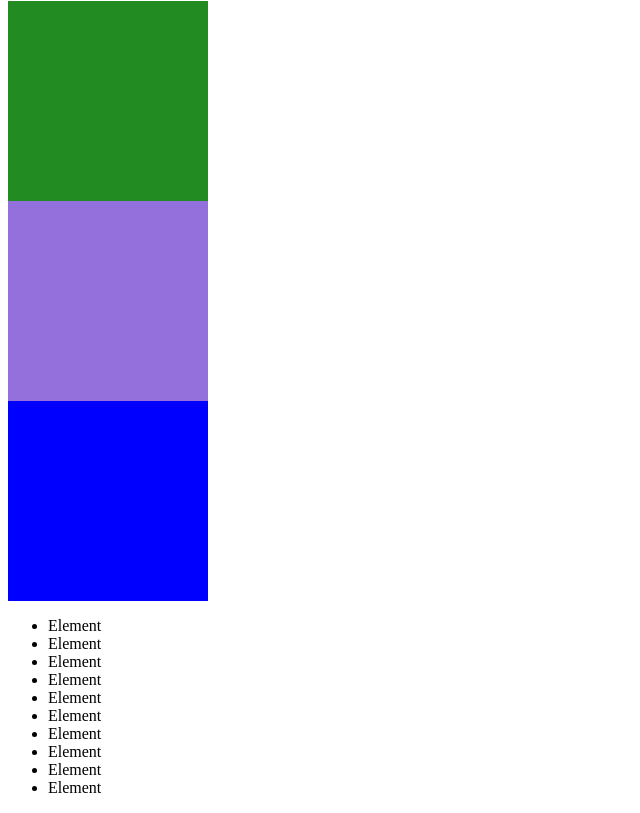
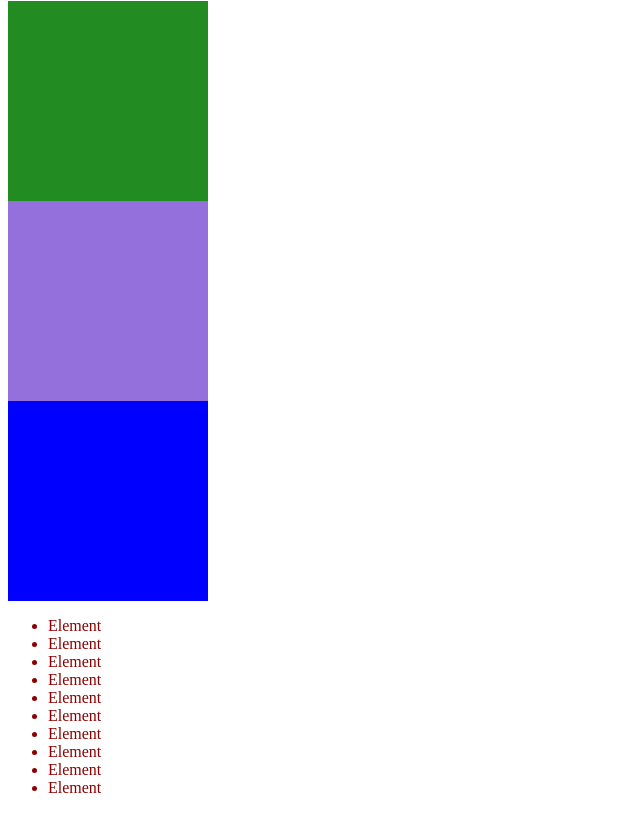
Before and after one commit to usereugen/Calculator, a plain HTML site: page index.html in a window 1280 px wide. Shown: the part 79-892 px from the top of the page, without its empty margins (0-640 px from the left). Drawn offline with Linux system fonts and the light colour scheme.

Commit message:
Am modificar css2 nicolae

```diff
--- a/style/style.css
+++ b/style/style.css
@@ -15,3 +15,7 @@
     height: 200px;
     background-color: blue;
 }
+
+li {
+    color: darkred;
+}
```
